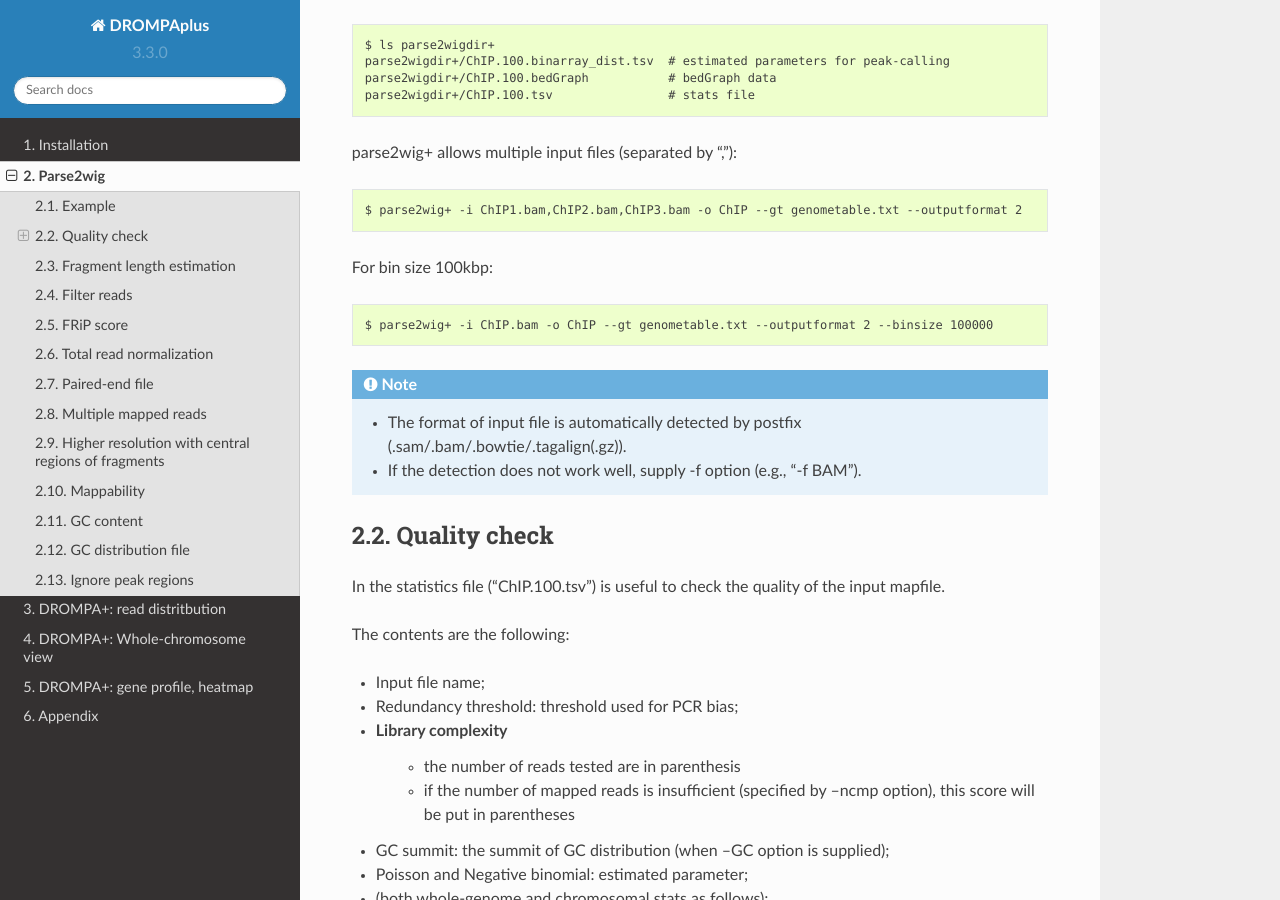
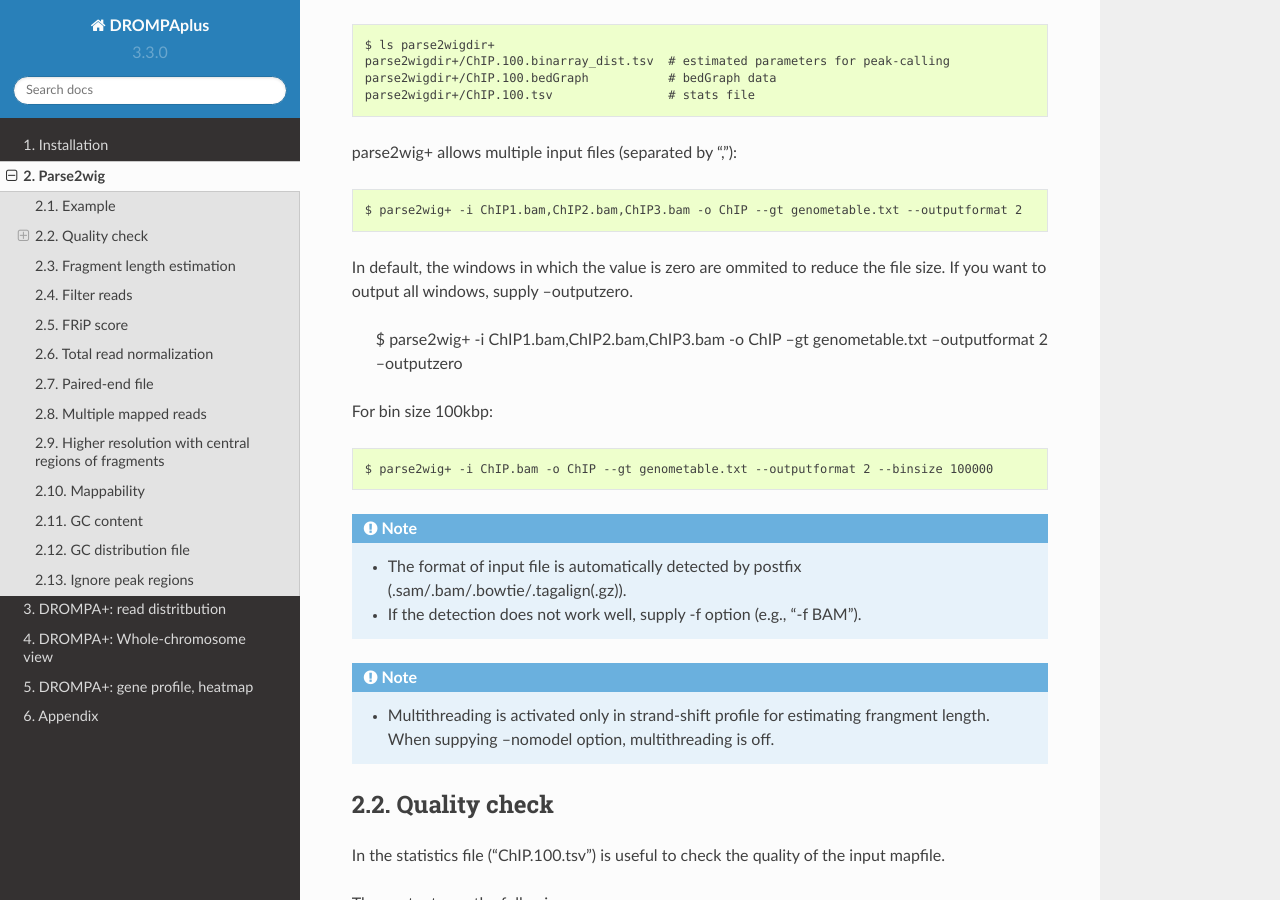
Before and after one commit to rnakato/DROMPAplus, a Sphinx documentation site: the page built from docs/content/02.parse2wig.rst, in a window 1280 px wide and 900 px high, scrolled down 847 px. Built offline with Sphinx 7.4.7 and the Read the Docs theme 2.0.0, drawn with Linux system fonts in a browser that asks for light colours.

Commit message:
modify --outputzero

```diff
--- a/docs/content/02.parse2wig.rst
+++ b/docs/content/02.parse2wig.rst
@@ -26,6 +26,10 @@ parse2wig+ allows multiple input files (separated by ",")::
 
   $ parse2wig+ -i ChIP1.bam,ChIP2.bam,ChIP3.bam -o ChIP --gt genometable.txt --outputformat 2
 
+In default, the windows in which the value is zero are ommited to reduce the file size. If you want to output all windows, supply --outputzero.
+
+  $ parse2wig+ -i ChIP1.bam,ChIP2.bam,ChIP3.bam -o ChIP --gt genometable.txt --outputformat 2 --outputzero
+
 For bin size 100kbp::
 
   $ parse2wig+ -i ChIP.bam -o ChIP --gt genometable.txt --outputformat 2 --binsize 100000
@@ -35,6 +39,10 @@ For bin size 100kbp::
 
     * The format of input file is automatically detected by postfix (.sam/.bam/.bowtie/.tagalign(.gz)).
     * If the detection does not work well, supply -f option (e.g., "-f BAM").
+
+.. note::
+
+    * Multithreading is activated only in strand-shift profile for estimating frangment length. When suppying --nomodel option, multithreading is off.
 
 
 Quality check
```
Also changed, not shown: 2 other files.
